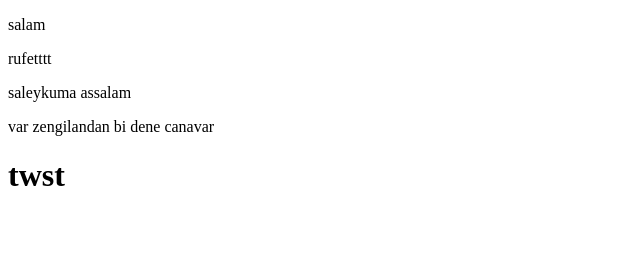
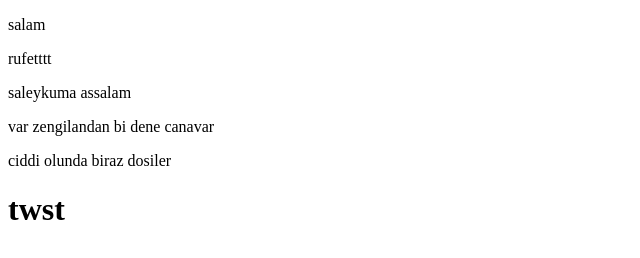
Before and after one commit to rufatksdgkfdgd/rufet, a plain HTML site: page index.html in a window 1280 px wide. Shown: the whole page, without its empty margins (0-640 px from the left). Drawn offline with Linux system fonts and the light colour scheme.

Commit message:
Update index.html

```diff
--- a/index.html
+++ b/index.html
@@ -11,6 +11,8 @@
     <p> rufetttt</p>
     <p>saleykuma assalam</p>
     <p>var zengilandan bi dene canavar</p>
+    <p>ciddi olunda biraz dosiler<p/>
+
 
 
     <h1>twst</h1>
```
